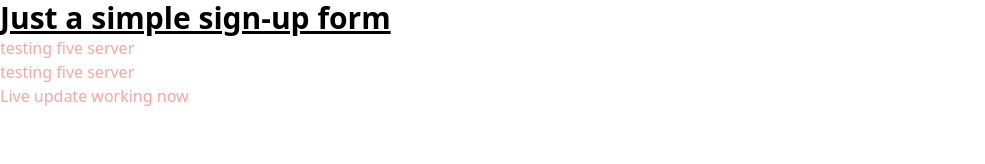
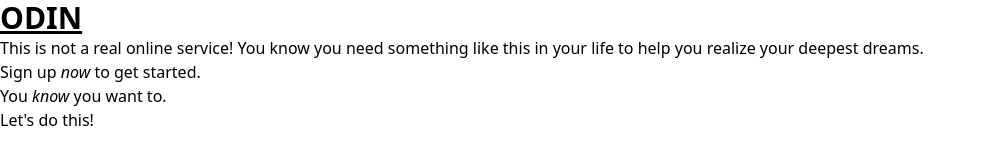
Before and after one commit to mateusmeloxyz/sign-up-form, a website: page src/index.html in a window 1280 px wide. Shown: the whole page, without its empty margins (0-985 px from the left). Drawn offline with Linux system fonts and the light colour scheme.

Commit message:
WIP form skeleton

```diff
--- a/src/index.html
+++ b/src/index.html
@@ -1,18 +1,37 @@
 <!DOCTYPE html>
 <html lang="en">
+
 <head>
-    <meta charset="UTF-8">
-    <meta http-equiv="X-UA-Compatible" content="IE=edge">
-    <meta name="viewport" content="width=device-width, initial-scale=1.0">
-    <link rel="stylesheet" href="output.css">
-    <title>Sign-up form</title>
+  <meta charset="UTF-8" />
+  <meta http-equiv="X-UA-Compatible" content="IE=edge" />
+  <meta name="viewport" content="width=device-width, initial-scale=1.0" />
+  <link rel="stylesheet" href="output.css" />
+  <title>Sign-up form</title>
 </head>
+
 <body>
-    <h1 class="text-3xl font-bold underline">Just a simple sign-up form</h1>
+  <h1 class="text-3xl font-bold underline">ODIN</h1>
 
-    <p class="text-red-300">testing five server</p>
-    <p class="text-red-300">testing five server</p>
-    <p class="text-red-300">Live update working now</p>
+  <h2>
+    This is not a real online service! You know you need something like
+    this in your life to help you realize your deepest dreams.<br />
+    Sign up <em>now</em> to get started.
+  </h2>
 
+  <h2>You <em>know</em> you want to.</h2>
+
+  <div>
+    <form>
+      <fieldset>
+        <legend>Let's do this!</legend>
+        <div>
+          <label>
+            <input type="text" name="first_name">
+          </label>
+        </div>
+      </fieldset>
+    </form>
+  </div>
 </body>
+
 </html>
```
